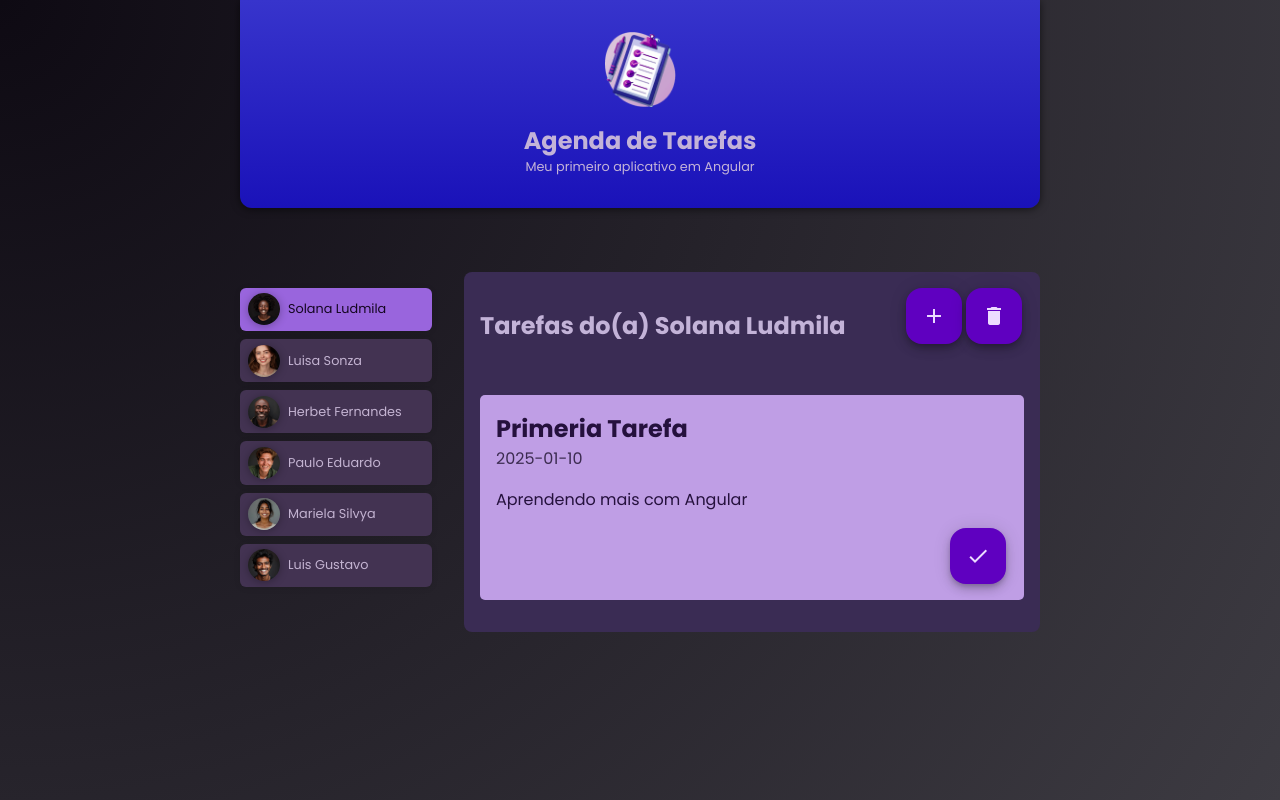
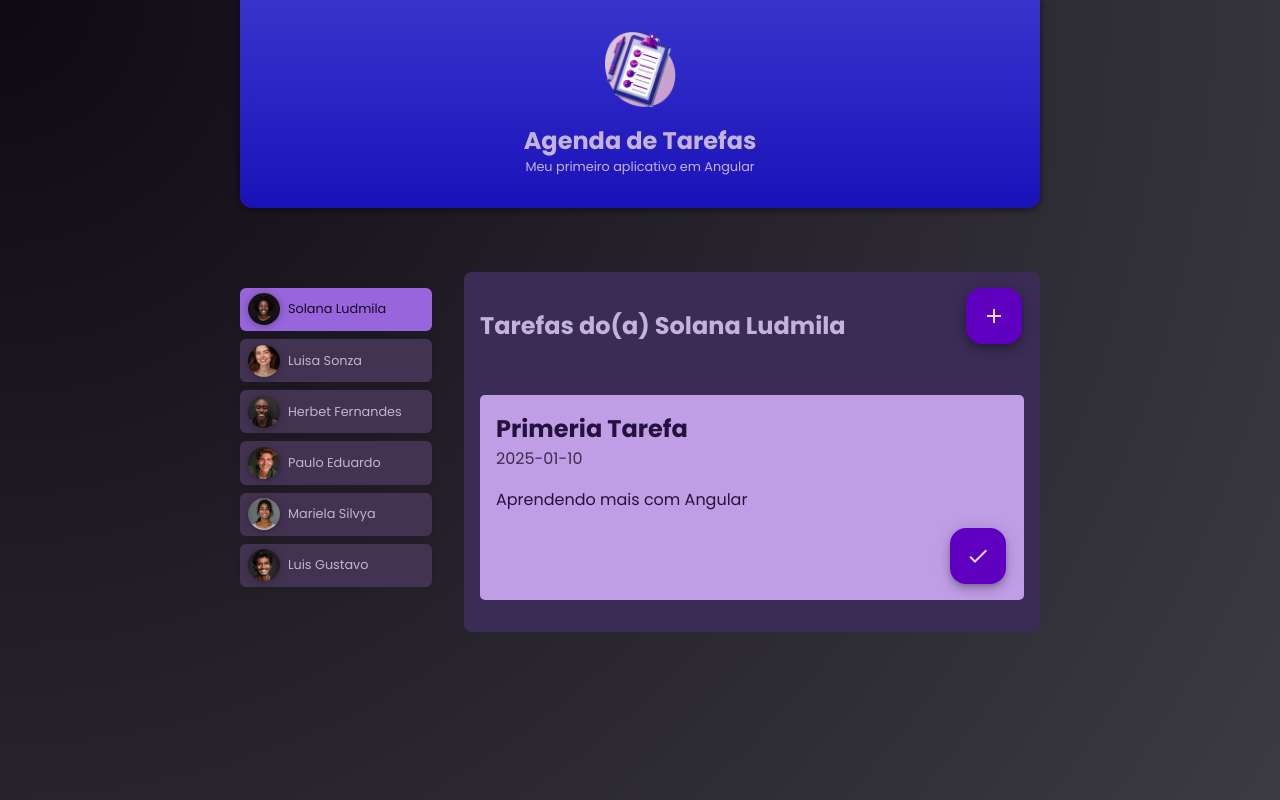
Before and after one commit to DuskyGear/Restic-Projeto2, an Angular app: page / in a window 1280 px wide. Both pictures are taken after a click on the button "Solana Ludmila". Built offline with nearby package versions, Linux system fonts and the light colour scheme.

Commit message:
Ultimas alterações de cores

```diff
--- a/src/app/tarefas/tarefas.component.html
+++ b/src/app/tarefas/tarefas.component.html
@@ -3,7 +3,6 @@
         <h1>Tarefas do(a) {{name}}</h1>
         <menu>
             <app-botao tipo="add" ></app-botao>
-            <app-botao tipo="delete" ></app-botao>
         </menu>
     </header>
 
```
